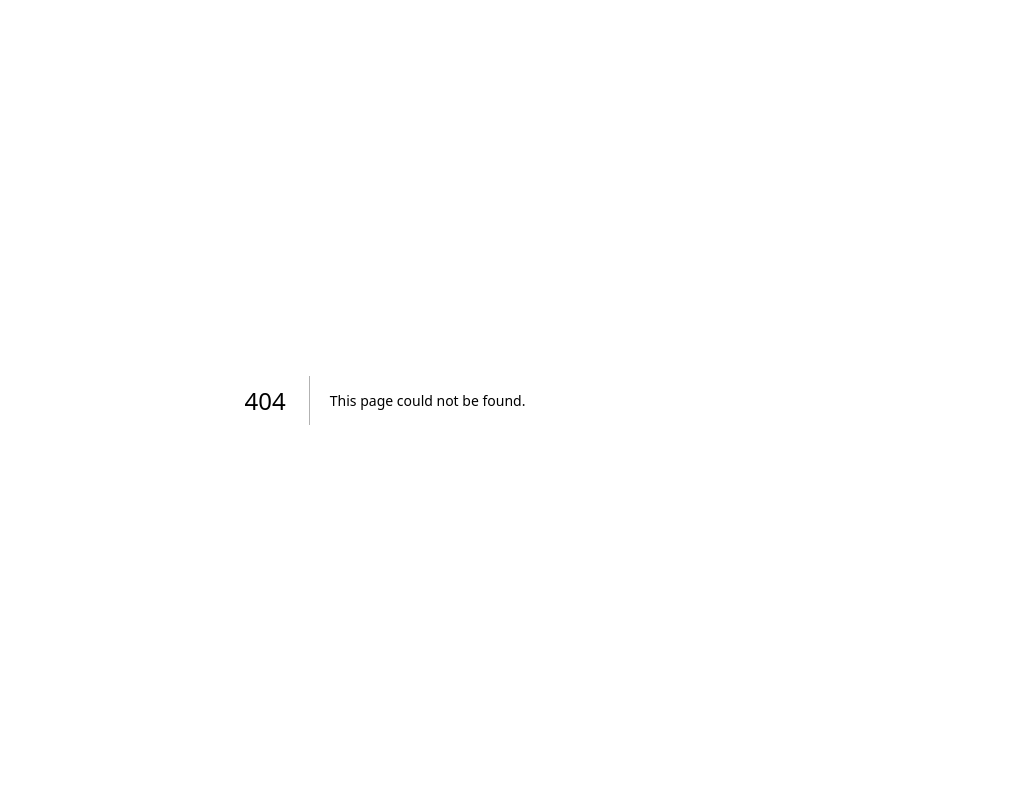
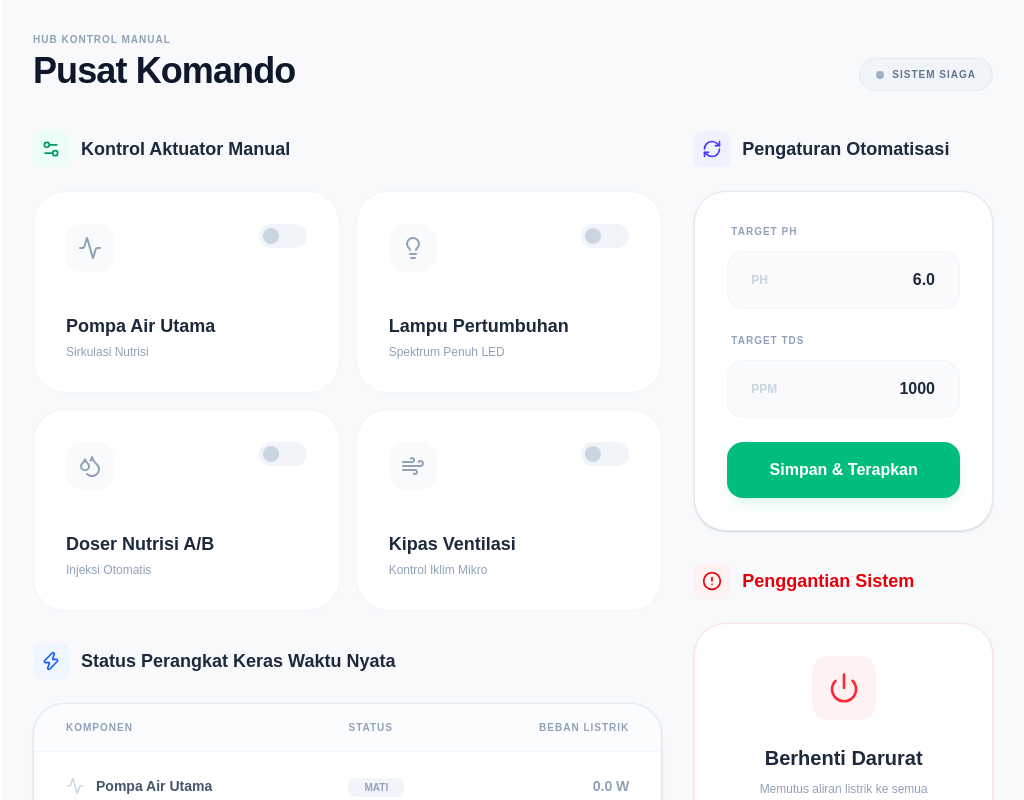
Before and after one commit to yordanpascaladewa/dashboard-hidroponik, a Next.js app in the folder Software/dashboard-hidroponik/: page /command-center in a window 1280 px wide. Before the commit this address had no page. Shown: the top 800 px of the page, without its empty margins (255-1279 px from the left). Built offline with nearby package versions, Linux system fonts and the light colour scheme.

Commit message:
nambah kodingan

```diff
--- /dev/null
+++ b/Software/dashboard-hidroponik/src/app/command-center/page.js
@@ -0,0 +1,206 @@
+'use client';
+import React, { useState } from 'react';
+import {
+  Power, Zap, Lightbulb, Wind,
+  Settings2, AlertCircle, RefreshCw,
+  Activity, Droplets, ChevronRight
+} from 'lucide-react';
+
+export default function CommandCenterPage() {
+  const [actuators, setActuators] = useState({
+    pump: false,
+    lights: false,
+    doser: false,
+    fan: false
+  });
+
+  const toggleActuator = (key) => {
+    setActuators(prev => ({ ...prev, [key]: !prev[key] }));
+  };
+
+  return (
+    <div className="min-h-screen bg-[#F7F9FB] p-8 ml-64">
+      {/* Header */}
+      <div className="flex justify-between items-end mb-10">
+        <div>
+          <p className="text-[10px] font-bold text-slate-400 uppercase tracking-widest mb-1">HUB KONTROL MANUAL</p>
+          <h1 className="text-4xl font-black text-slate-900 tracking-tight">Pusat Komando</h1>
+        </div>
+        <div className="flex items-center gap-2 px-4 py-2 bg-slate-100 rounded-full border border-slate-200">
+          <div className="w-2 h-2 rounded-full bg-slate-400 animate-pulse" />
+          <span className="text-[10px] font-bold text-slate-500 uppercase tracking-widest">SISTEM SIAGA</span>
+        </div>
+      </div>
+
+      <div className="grid grid-cols-3 gap-8">
+        {/* Manual Actuator Controls */}
+        <div className="col-span-2 space-y-8">
+          <section>
+            <div className="flex items-center gap-3 mb-6">
+              <div className="p-2 bg-emerald-50 text-emerald-600 rounded-lg">
+                <Settings2 size={20} />
+              </div>
+              <h2 className="font-bold text-lg text-slate-800">Kontrol Aktuator Manual</h2>
+            </div>
+
+            <div className="grid grid-cols-2 gap-4">
+              <ControlCard
+                label="Pompa Air Utama"
+                subtext="Sirkulasi Nutrisi"
+                icon={<Activity size={24} />}
+                isActive={actuators.pump}
+                onToggle={() => toggleActuator('pump')}
+              />
+              <ControlCard
+                label="Lampu Pertumbuhan"
+                subtext="Spektrum Penuh LED"
+                icon={<Lightbulb size={24} />}
+                isActive={actuators.lights}
+                onToggle={() => toggleActuator('lights')}
+              />
+              <ControlCard
+                label="Doser Nutrisi A/B"
+                subtext="Injeksi Otomatis"
+                icon={<Droplets size={24} />}
+                isActive={actuators.doser}
+                onToggle={() => toggleActuator('doser')}
+              />
+              <ControlCard
+                label="Kipas Ventilasi"
+                subtext="Kontrol Iklim Mikro"
+                icon={<Wind size={24} />}
+                isActive={actuators.fan}
+                onToggle={() => toggleActuator('fan')}
+              />
+            </div>
+          </section>
+
+          {/* Real-time Hardware Status */}
+          <section>
+            <div className="flex items-center gap-3 mb-6">
+              <div className="p-2 bg-blue-50 text-blue-600 rounded-lg">
+                <Zap size={20} />
+              </div>
+              <h2 className="font-bold text-lg text-slate-800">Status Perangkat Keras Waktu Nyata</h2>
+            </div>
+
+            <div className="bg-white rounded-[32px] border border-slate-200 overflow-hidden shadow-sm">
+              <table className="w-full">
+                <thead>
+                  <tr className="bg-slate-50/50 text-[10px] font-bold text-slate-400 uppercase tracking-widest border-b border-slate-100">
+                    <th className="text-left px-8 py-4 font-bold">Komponen</th>
+                    <th className="text-left px-8 py-4 font-bold">Status</th>
+                    <th className="text-right px-8 py-4 font-bold">Beban Listrik</th>
+                  </tr>
+                </thead>
+                <tbody className="text-sm font-medium">
+                  <StatusRow label="Pompa Air Utama" icon={<Activity size={18}/>} status={actuators.pump ? 'AKTIF' : 'MATI'} load={actuators.pump ? '12.4 W' : '0.0 W'} />
+                  <StatusRow label="Array LED Spektrum" icon={<Lightbulb size={18}/>} status={actuators.lights ? 'AKTIF' : 'MATI'} load={actuators.lights ? '45.0 W' : '0.0 W'} />
+                  <StatusRow label="Modul Doser A/B" icon={<Droplets size={18}/>} status={actuators.doser ? 'AKTIF' : 'SIAGA'} load={actuators.doser ? '5.2 W' : '0.0 W'} />
+                  <StatusRow label="Sistem Ventilasi" icon={<Wind size={18}/>} status={actuators.fan ? 'AKTIF' : 'MATI'} load={actuators.fan ? '8.2 W' : '0.0 W'} />
+                </tbody>
+              </table>
+            </div>
+          </section>
+        </div>
+
+        {/* Sidebar Controls */}
+        <div className="space-y-8">
+          {/* Automation Settings */}
+          <section>
+            <div className="flex items-center gap-3 mb-6">
+              <div className="p-2 bg-indigo-50 text-indigo-600 rounded-lg">
+                <RefreshCw size={20} />
+              </div>
+              <h2 className="font-bold text-lg text-slate-800">Pengaturan Otomatisasi</h2>
+            </div>
+
+            <div className="bg-white rounded-[32px] border border-slate-200 p-8 shadow-sm space-y-6">
+              <InputGroup label="TARGET PH" unit="pH" defaultValue="6.0" />
+              <InputGroup label="TARGET TDS" unit="ppm" defaultValue="1000" />
+              <button className="w-full bg-emerald-500 hover:bg-emerald-600 text-white font-bold py-4 rounded-2xl shadow-lg shadow-emerald-500/10 transition-all flex items-center justify-center gap-2">
+                Simpan & Terapkan
+              </button>
+            </div>
+          </section>
+
+          {/* Emergency Override */}
+          <section>
+            <div className="flex items-center gap-3 mb-6">
+              <div className="p-2 bg-red-50 text-red-600 rounded-lg">
+                <AlertCircle size={20} />
+              </div>
+              <h2 className="font-bold text-lg text-red-600">Penggantian Sistem</h2>
+            </div>
+
+            <div className="bg-white rounded-[32px] border border-red-100 p-8 shadow-sm text-center">
+              <div className="w-16 h-16 bg-red-50 text-red-500 rounded-2xl flex items-center justify-center mx-auto mb-6">
+                <Power size={32} />
+              </div>
+              <h3 className="text-xl font-black text-slate-800 mb-2">Berhenti Darurat</h3>
+              <p className="text-xs text-slate-400 mb-8 px-4 leading-relaxed">
+                Memutus aliran listrik ke semua aktuator dan memaksa sistem masuk ke mode aman manual.
+              </p>
+              <button className="w-full bg-red-600 hover:bg-red-700 text-white font-bold py-4 rounded-2xl shadow-lg shadow-red-600/20 transition-all flex items-center justify-center gap-3 uppercase tracking-wider text-[10px]">
+                AKTIFKAN OVERRIDE
+              </button>
+            </div>
+          </section>
+        </div>
+      </div>
+    </div>
+  );
+}
+
+function ControlCard({ label, subtext, icon, isActive, onToggle }) {
+  return (
+    <div className={`p-8 rounded-[32px] border transition-all duration-300 cursor-pointer group ${isActive ? 'bg-emerald-500 border-emerald-400 text-white shadow-xl shadow-emerald-500/20' : 'bg-white border-slate-100 text-slate-800 hover:border-emerald-200'}`} onClick={onToggle}>
+      <div className="flex justify-between items-start mb-10">
+        <div className={`p-3 rounded-2xl transition-colors ${isActive ? 'bg-white/20' : 'bg-slate-50 text-slate-400 group-hover:text-emerald-500'}`}>
+          {icon}
+        </div>
+        <div className={`w-12 h-6 rounded-full relative transition-colors ${isActive ? 'bg-emerald-400' : 'bg-slate-100'}`}>
+          <div className={`absolute top-1 w-4 h-4 rounded-full transition-all duration-300 ${isActive ? 'bg-white right-1' : 'bg-slate-300 left-1'}`} />
+        </div>
+      </div>
+      <h3 className="font-bold text-lg mb-1">{label}</h3>
+      <p className={`text-xs ${isActive ? 'text-white/70' : 'text-slate-400'}`}>{subtext}</p>
+    </div>
+  );
+}
+
+function StatusRow({ label, icon, status, load }) {
+  const isAktif = status === 'AKTIF';
+  return (
+    <tr className="border-b border-slate-50 hover:bg-slate-50/30 transition-colors">
+      <td className="px-8 py-6">
+        <div className="flex items-center gap-3 text-slate-600 font-bold">
+          <span className="text-slate-300">{icon}</span>
+          <span>{label}</span>
+        </div>
+      </td>
+      <td className="px-8 py-6">
+        <span className={`px-4 py-1 rounded-lg text-[10px] font-bold ${isAktif ? 'bg-emerald-50 text-emerald-600 border border-emerald-100' : 'bg-slate-100 text-slate-400'}`}>
+          {status}
+        </span>
+      </td>
+      <td className="px-8 py-6 text-right font-black text-slate-400">{load}</td>
+    </tr>
+  );
+}
+
+function InputGroup({ label, unit, defaultValue }) {
+  return (
+    <div>
+      <label className="text-[10px] font-bold text-slate-400 uppercase tracking-widest block mb-3 pl-1">{label}</label>
+      <div className="relative group">
+        <input
+          type="text"
+          defaultValue={defaultValue}
+          className="w-full bg-slate-50 border border-slate-100 rounded-2xl py-4 px-6 text-right font-black text-slate-800 outline-none focus:ring-4 focus:ring-emerald-500/5 focus:border-emerald-500 transition-all"
+        />
+        <span className="absolute left-6 top-1/2 -translate-y-1/2 text-xs font-bold text-slate-300 uppercase">{unit}</span>
+      </div>
+    </div>
+  );
+}
```
Also changed, not shown: Software/dashboard-hidroponik/src/app/analytics/page.js (added), Software/dashboard-hidroponik/src/app/growth-log/page.js (added), Software/dashboard-hidroponik/src/app/login/page.js (added), Software/dashboard-hidroponik/src/app/system-health/page.js (added).
